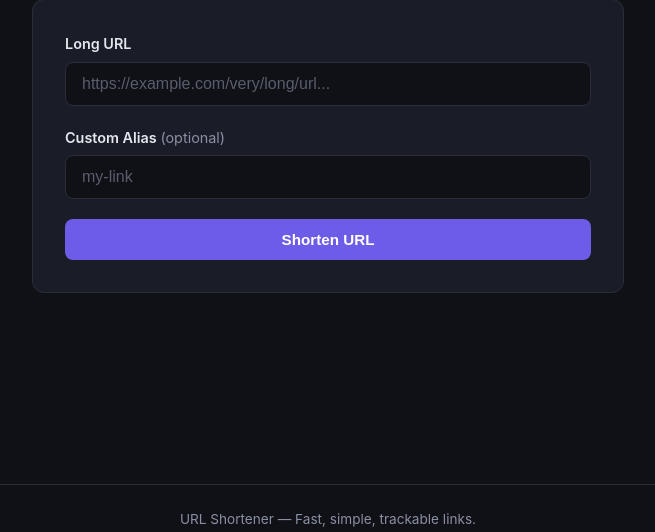
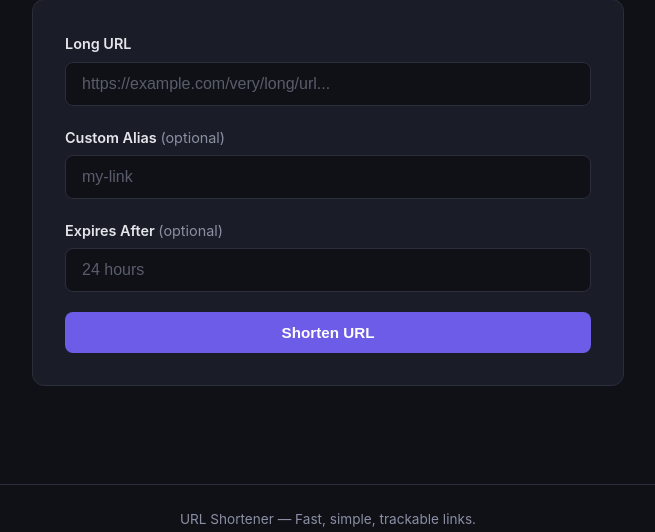
Before and after one commit to qorexdevs/url-shortener, a FastAPI app: page / in a window 1280 px wide. Shown: the part 216-748 px from the top of the page, without its empty margins (312-967 px from the left). Run offline with FastAPI, Linux system fonts and the light colour scheme.

Commit message:
show link expiration in ui

```diff
--- a/app/routers/pages.py
+++ b/app/routers/pages.py
@@ -1,3 +1,5 @@
+from datetime import datetime, timezone
+
 from fastapi import APIRouter, Depends, HTTPException, Request
 from fastapi.templating import Jinja2Templates
 from sqlalchemy import select
@@ -12,7 +14,7 @@ templates = Jinja2Templates(directory="app/templates")
 
 @router.get("/")
 async def home(request: Request):
-    return templates.TemplateResponse("index.html", {"request": request})
+    return templates.TemplateResponse(request, "index.html")
 
 @router.get("/stats/{code}")
 async def stats_page(request: Request, code: str, session: AsyncSession = Depends(get_session)):
@@ -23,12 +25,16 @@ async def stats_page(request: Request, code: str, session: AsyncSession = Depend
     if not link:
         raise HTTPException(status_code=404, detail="Link not found")
 
+    now = datetime.now(timezone.utc).replace(tzinfo=None)
+    expired = link.expires_at is not None and link.expires_at < now
+
     return templates.TemplateResponse(
+        request,
         "stats.html",
         {
-            "request": request,
             "link": link,
             "short_url": f"{BASE_URL}/{link.short_code}",
             "base_url": BASE_URL,
+            "expired": expired,
         },
     )
--- a/app/static/css/style.css
+++ b/app/static/css/style.css
@@ -98,7 +98,8 @@ body {
 }
 
 input[type="url"],
-input[type="text"] {
+input[type="text"],
+input[type="number"] {
     width: 100%;
     padding: 0.75rem 1rem;
     background: var(--bg);
--- a/app/static/js/main.js
+++ b/app/static/js/main.js
@@ -4,6 +4,7 @@ document.addEventListener("DOMContentLoaded", () => {
 
   const urlInput = document.getElementById("url");
   const aliasInput = document.getElementById("alias");
+  const ttlInput = document.getElementById("ttl");
   const submitBtn = document.getElementById("submit-btn");
   const resultDiv = document.getElementById("result");
   const errorDiv = document.getElementById("error-msg");
@@ -21,6 +22,8 @@ document.addEventListener("DOMContentLoaded", () => {
     const payload = { url: urlInput.value.trim() };
     const alias = aliasInput.value.trim();
     if (alias) payload.custom_alias = alias;
+    const ttl = Number.parseInt(ttlInput.value, 10);
+    if (ttl > 0) payload.ttl_hours = ttl;
 
     try {
       const res = await fetch("/api/shorten", {
--- a/app/templates/index.html
+++ b/app/templates/index.html
@@ -18,6 +18,10 @@
             <label for="alias">Custom Alias <span class="optional">(optional)</span></label>
             <input type="text" id="alias" name="alias" placeholder="my-link" maxlength="30">
         </div>
+        <div class="form-group">
+            <label for="ttl">Expires After <span class="optional">(optional)</span></label>
+            <input type="number" id="ttl" name="ttl" placeholder="24 hours" min="1">
+        </div>
         <button type="submit" class="btn btn-primary" id="submit-btn">Shorten URL</button>
     </form>
 
@@ -29,7 +33,7 @@
             <a id="short-url" href="#" target="_blank" class="short-url-link"></a>
             <button id="copy-btn" class="btn btn-copy" title="Copy to clipboard">Copy</button>
         </div>
-        <a id="stats-link" href="#" class="stats-link">View stats &rarr;</a>
+        <a id="stats-link" href="#" class="stats-link">View stats -></a>
     </div>
 </div>
 {% endblock %}
```
Also changed, not shown: app/templates/stats.html (+10 -0 lines), tests/test_api.py (+21 -0 lines).
